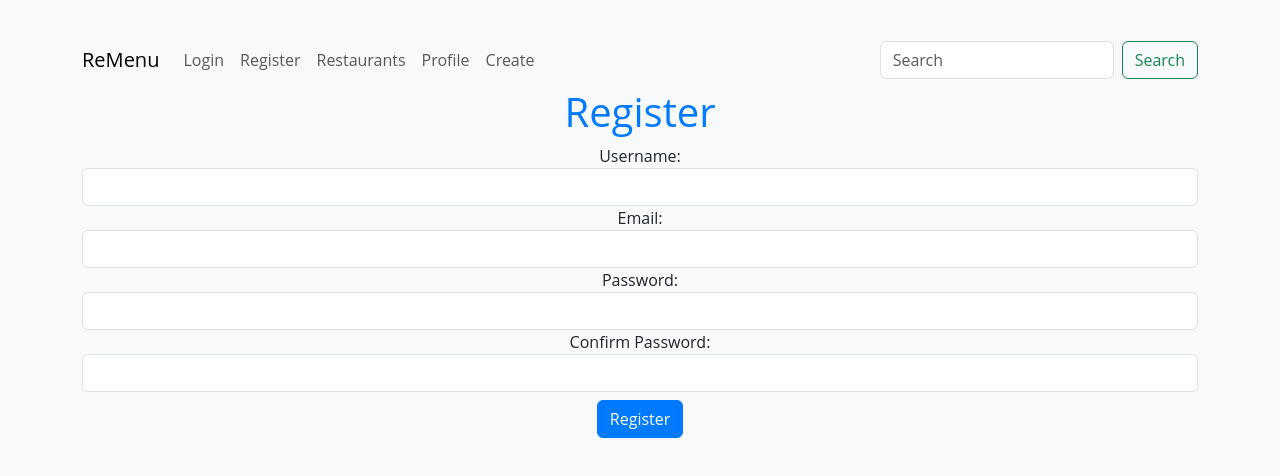
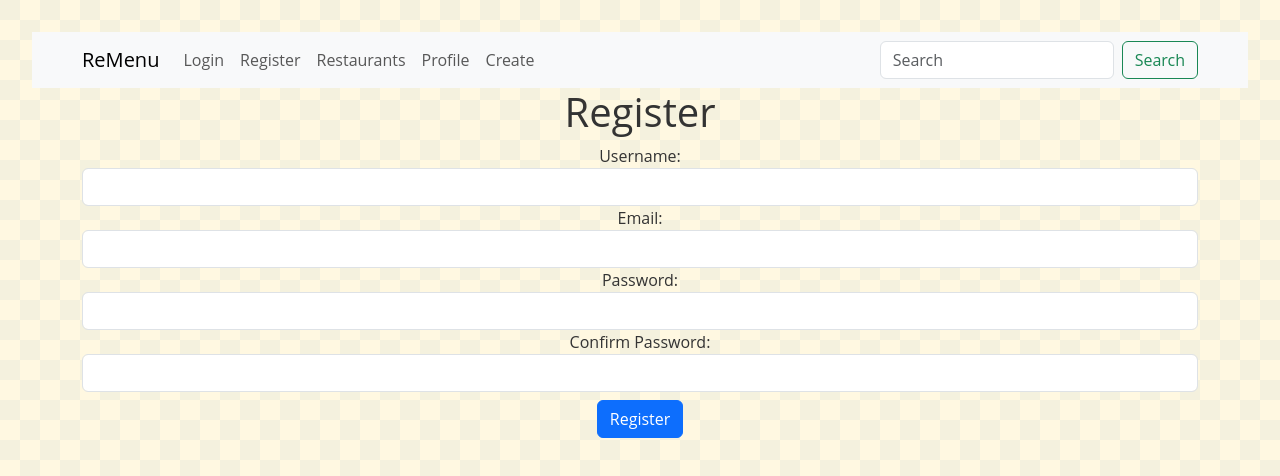
Before and after one commit to swoldu01/Remenu, a React (Vite) app in the folder my-food-review-app/: page /register in a window 1280 px wide. Shown: the top 476 px of the page. Built offline with nearby package versions, Linux system fonts and the light colour scheme.

Commit message:
some color just for presentation

```diff
--- a/my-food-review-app/src/App.css
+++ b/my-food-review-app/src/App.css
@@ -48,32 +48,35 @@
 }
 
 :root {
-  --bs-primary: #007bff; /* Your primary color */
-  --bs-secondary: #6c757d; /* Your secondary color */
-  --bs-font-sans-serif: 'Open Sans', sans-serif; /* Primary font */
-  --bs-font-monospace: 'Roboto Mono', monospace; /* Secondary font */
+  --primary-color: #A2272E;
+  --secondary-color: #F4F1DE;
+  --accent-color: #FFC107;
+  --background-color: #FFF8E1;
+  --text-color: #333;
 }
 
-/* Custom styles */
-.navbar, .btn, .link {
-  font-family: var(--bs-font-sans-serif);
+body {
+  background-color: var(--background-color);
+  background-image: linear-gradient(45deg, #FFF8E1 25%, transparent 25%, transparent 75%, #FFF8E1 75%, #FFF8E1),
+                    linear-gradient(45deg, #FFF8E1 25%, var(--secondary-color) 25%, var(--secondary-color) 75%, #FFF8E1 75%, #FFF8E1);
+  background-size: 40px 40px;
+  background-position: 0 0, 20px 20px;
+  color: var(--text-color);
+  font-family: 'Open Sans', sans-serif;
 }
 
-body, .card, .modal-content {
-  background-color: #f8f9fa; /* Light background */
+.navbar {
+  background-color: var(--primary-color);
+  color: var(--secondary-color);
 }
 
-h1, h2, h3, h4, h5, h6 {
-  font-family: var(--bs-font-sans-serif);
-  color: var(--bs-primary);
+
+.card {
+  background-color: var(--secondary-color);
+  border-color: var(--primary-color);
 }
 
-.btn-primary {
-  background-color: var(--bs-primary);
-  border-color: var(--bs-primary);
+.card-header {
+  background-color: var(--primary-color);
+  color: var(--secondary-color);
 }
-
-.btn-primary:hover {
-  background-color: var(--bs-primary-hover);
-  border-color: var(--bs-primary-hover);
-}
--- a/my-food-review-app/src/components/Create.jsx
+++ b/my-food-review-app/src/components/Create.jsx
@@ -5,8 +5,7 @@ import Logout from "./Logout";
 function Create() {
   return (
     <div>
-      <h1>Welcome to the Food Review App</h1>
-      <Logout/>
+      <h1>Create data here!</h1>
       <Link to="/createdish">Create Dish</Link>
       <Link to="/createrestaurant" >Create Restaurant</Link>
       <Link to="/adminuserupdate" >Update User</Link>
--- a/my-food-review-app/src/components/Logout.jsx
+++ b/my-food-review-app/src/components/Logout.jsx
@@ -8,20 +8,17 @@ const Logout = () => {
 
     const handleLogout = async () => {
         try {
-            // Call backend logout endpoint
             await axios.post('http://localhost:5000/auth/logout');
 
             // Remove tokens from cookies or local storage
             Cookies.remove('jwt');
             Cookies.remove('refreshToken');
 
-            // Update authentication state (e.g., using React Context or Redux)
-
             // Redirect user to login page or home page
             navigate('/login');
         } catch (error) {
             console.error('Logout error:', error.response);
-            // Handle errors (e.g., show error message)
+
         }
     };
 
```
